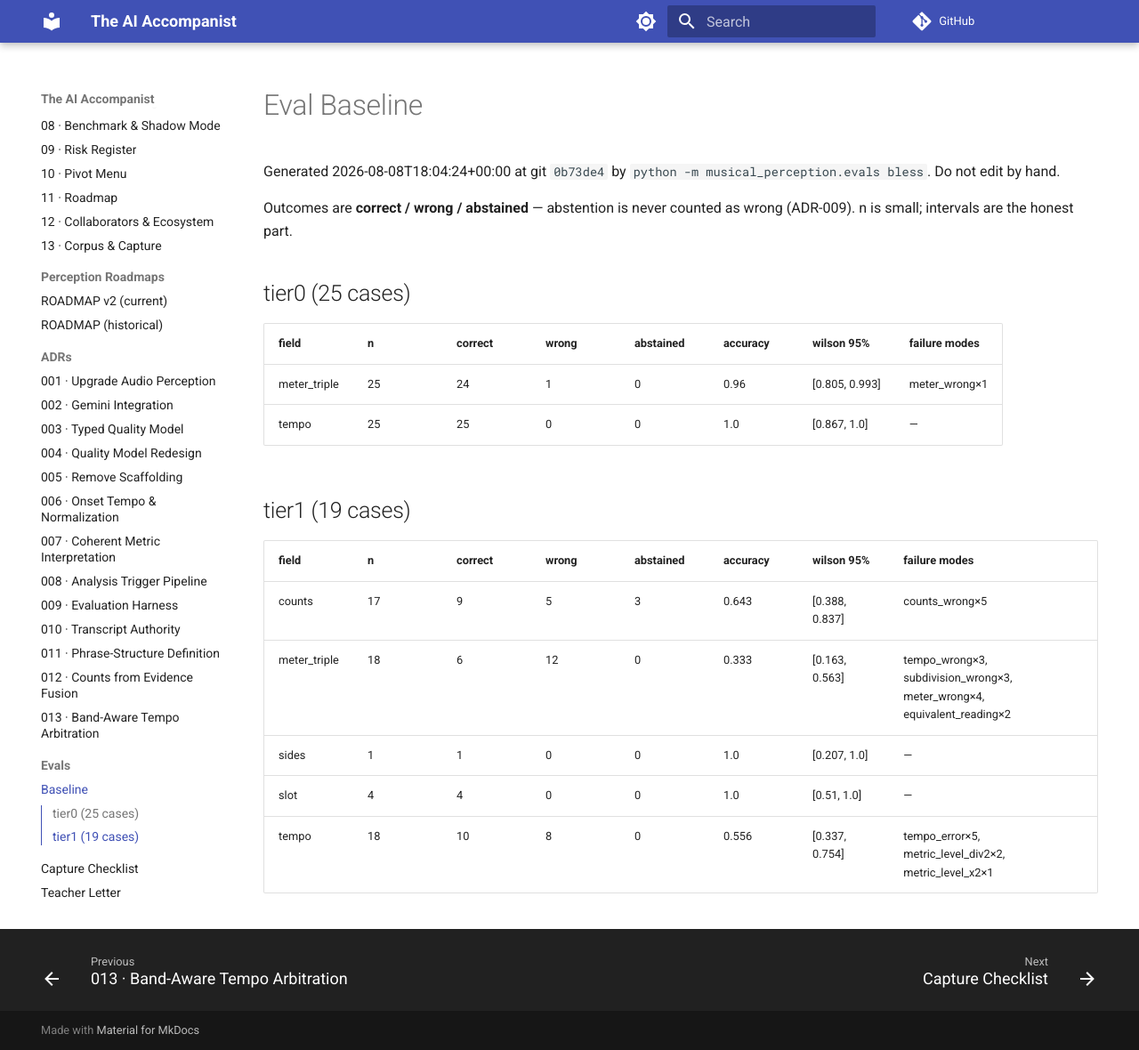
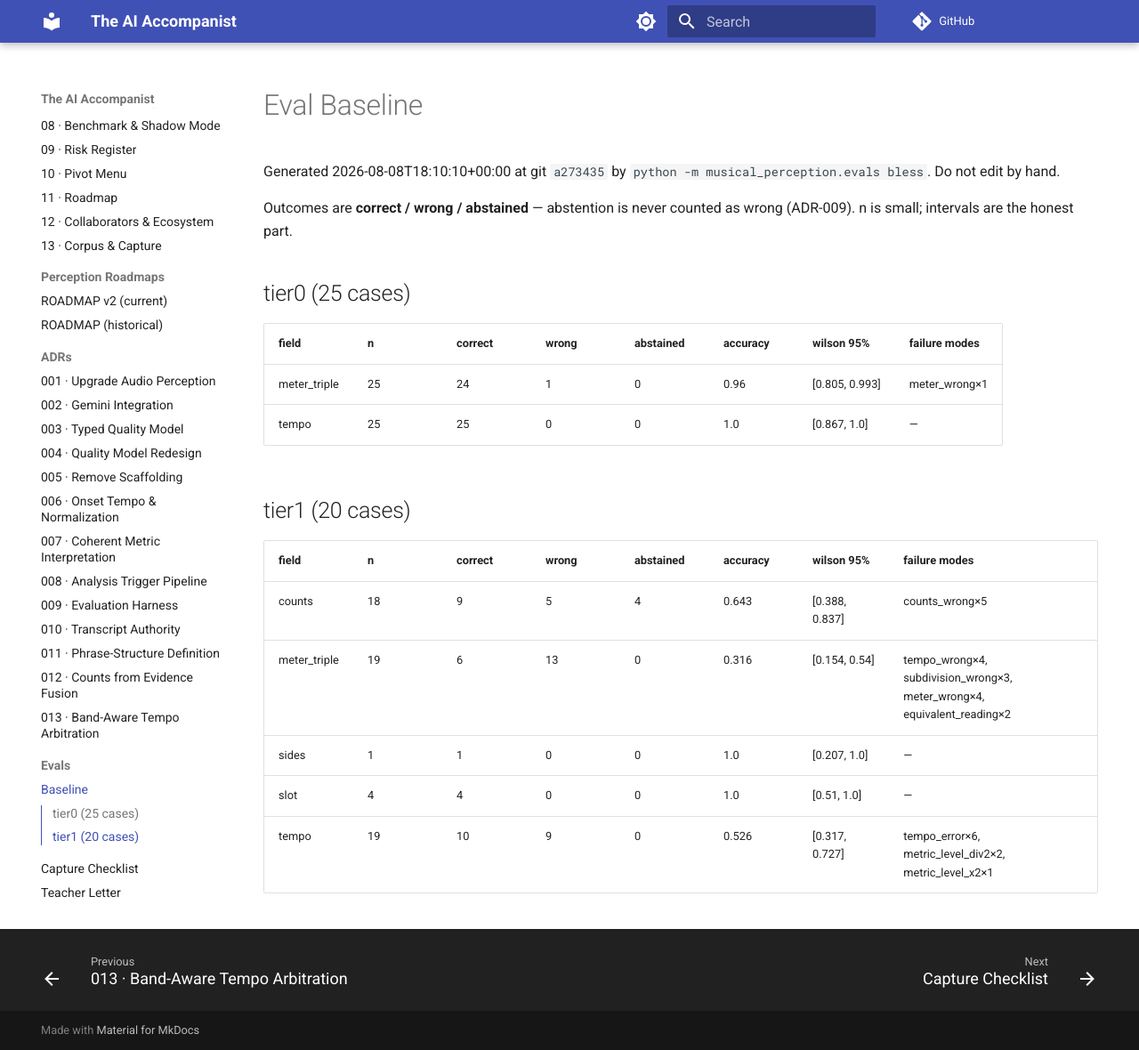
Before and after one commit to ben-juodvalkis/musical-perception, an MkDocs documentation site: the page built from docs/evals/baseline.md, in a window 1280 px wide and 1180 px high. Shown: the whole window at 89% size. Built offline with MkDocs 1.6.1 and Material for MkDocs 9.7.7, drawn with Linux system fonts in a browser that asks for light colours; comment, search, counter and statistics services are not loaded.

Commit message:
feat: rig clip 14 (sustained adagio, 4/4 @63) — legato breaks onset segmentation
Metronome 63 confirmed, sustained/connected step-name marking (long
vowels, no clear word-boundary gaps), 8-count phrase x4 rounds.

Tempo read 92.2 (46% error) — wrong, but a distinct failure mode from
clips 12/13's ADR-014 band-snap defect: 92.2 isn't a clean x2/x3 ratio
of 63, and it already sits inside 70-140 so normalize_tempo() never
touches it. Gemini found no beats at all. Local onset sections read
92/54/94 BPM with CV up to 0.36 (vs 0.00-0.07 on clipped/counted takes),
suggesting sustained legato delivery confuses onset segmentation itself,
not the band-normalization step. Counts abstained.

```diff
--- a/docs/evals/baseline.md
+++ b/docs/evals/baseline.md
@@ -1,6 +1,6 @@
 # Eval Baseline
 
-Generated 2026-08-08T18:04:24+00:00 at git `0b73de4` by `python -m musical_perception.evals bless`. Do not edit by hand.
+Generated 2026-08-08T18:10:10+00:00 at git `a273435` by `python -m musical_perception.evals bless`. Do not edit by hand.
 
 Outcomes are **correct / wrong / abstained** — abstention is never
 counted as wrong (ADR-009). n is small; intervals are the honest part.
@@ -12,12 +12,12 @@ counted as wrong (ADR-009). n is small; intervals are the honest part.
 | meter_triple | 25 | 24 | 1 | 0 | 0.96 | [0.805, 0.993] | meter_wrong×1 |
 | tempo | 25 | 25 | 0 | 0 | 1.0 | [0.867, 1.0] | — |
 
-## tier1 (19 cases)
+## tier1 (20 cases)
 
 | field | n | correct | wrong | abstained | accuracy | wilson 95% | failure modes |
 |---|---|---|---|---|---|---|---|
-| counts | 17 | 9 | 5 | 3 | 0.643 | [0.388, 0.837] | counts_wrong×5 |
-| meter_triple | 18 | 6 | 12 | 0 | 0.333 | [0.163, 0.563] | tempo_wrong×3, subdivision_wrong×3, meter_wrong×4, equivalent_reading×2 |
+| counts | 18 | 9 | 5 | 4 | 0.643 | [0.388, 0.837] | counts_wrong×5 |
+| meter_triple | 19 | 6 | 13 | 0 | 0.316 | [0.154, 0.54] | tempo_wrong×4, subdivision_wrong×3, meter_wrong×4, equivalent_reading×2 |
 | sides | 1 | 1 | 0 | 0 | 1.0 | [0.207, 1.0] | — |
 | slot | 4 | 4 | 0 | 0 | 1.0 | [0.51, 1.0] | — |
-| tempo | 18 | 10 | 8 | 0 | 0.556 | [0.337, 0.754] | tempo_error×5, metric_level_div2×2, metric_level_x2×1 |
+| tempo | 19 | 10 | 9 | 0 | 0.526 | [0.317, 0.727] | tempo_error×6, metric_level_div2×2, metric_level_x2×1 |
```
Also changed, not shown: 6 other files.
